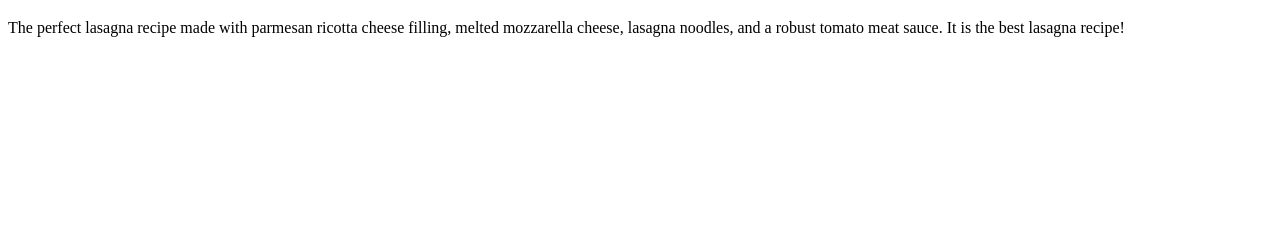
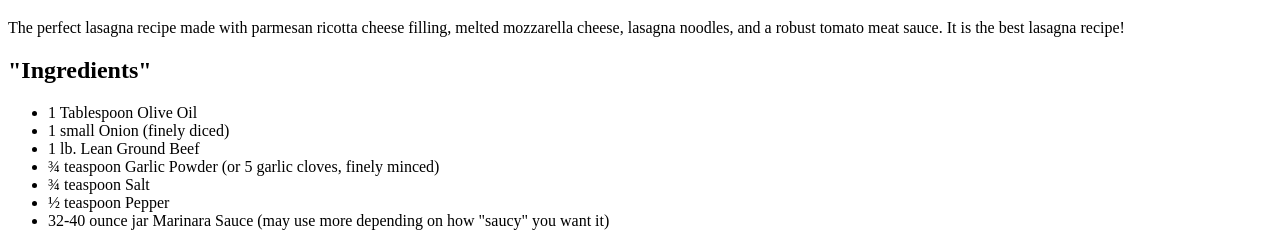
Before and after one commit to Andre-Turner/odin-Recipes, a plain HTML site: page Recipes/lasagna.html in a window 1280 px wide. Shown: the part 695-941 px from the top of the page. Before the commit the page ends 800 px from the top, so only its background shows below. Drawn offline with Linux system fonts and the light colour scheme.

Commit message:
IngredientsAdded

```diff
--- a/Recipes/lasagna.html
+++ b/Recipes/lasagna.html
@@ -14,5 +14,17 @@
     <h1>THE BEST CLASSIC LASAGNA RECIPE</h1>
 
     <p>The perfect lasagna recipe made with parmesan ricotta cheese filling, melted mozzarella cheese, lasagna noodles, and a robust tomato meat sauce. It is the best lasagna recipe!</p>
+
+    <h2>"Ingredients"</h2>
+
+    <ul>
+        <li>1 Tablespoon Olive Oil</li>
+        <li>1 small Onion (finely diced)</li>
+        <li>1 lb. Lean Ground Beef</li>
+        <li>¾ teaspoon Garlic Powder (or 5 garlic cloves, finely minced)</li>
+        <li>¾ teaspoon Salt</li>
+        <li>½ teaspoon Pepper</li>
+        <li>32-40 ounce jar Marinara Sauce (may use more depending on how "saucy" you want it)</li>
+    </ul>
 </body>
 </html>
```
